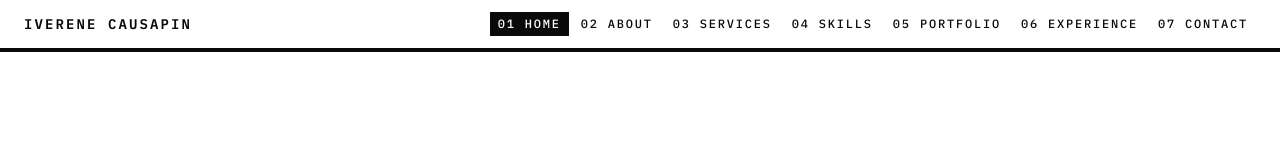
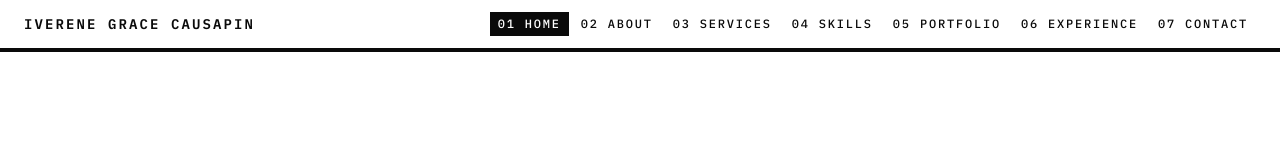
Before and after one commit to iverene/VA-Portfolio, a React (Vite) app: page / in a window 1280 px wide. Shown: the top 160 px of the page. Built offline with nearby package versions, Linux system fonts and the light colour scheme.

Commit message:
content: update name in footer and navbar

```diff
--- a/src/components/layout/Footer.jsx
+++ b/src/components/layout/Footer.jsx
@@ -2,7 +2,7 @@ export default function Footer({ email }) {
   return (
     <footer className="border-t-2 border-[#0a0a0a] bg-[#0a0a0a] text-[#ffffff]">
       <div className="mx-auto flex max-w-[1280px] flex-col gap-2 px-6 py-10 font-mono text-xs uppercase tracking-[0.15em] md:flex-row md:items-center md:justify-between">
-        <p>© {new Date().getFullYear()} Iverene Causapin — Administrative Virtual Assistant</p>
+        <p>© {new Date().getFullYear()} Iverene Grace Causapin — Administrative Virtual Assistant</p>
         <a href={`mailto:${email}`} className="underline underline-offset-4 hover:bg-[#ffffff] hover:text-[#0a0a0a]">{email}</a>
       </div>
     </footer>
--- a/src/components/layout/Navbar.jsx
+++ b/src/components/layout/Navbar.jsx
@@ -20,7 +20,7 @@ export default function Navbar() {
   return (
     <header className="sticky top-0 z-40 border-b-2 border-[#0a0a0a] bg-[#ffffff]">
       <nav aria-label="Primary" className="mx-auto flex max-w-[1280px] items-center justify-between px-6 py-3">
-        <a href="#home" className="font-mono text-sm font-semibold uppercase tracking-[0.15em] text-[#0a0a0a]">Iverene Causapin</a>
+        <a href="#home" className="font-mono text-sm font-semibold uppercase tracking-[0.15em] text-[#0a0a0a]">Iverene Grace Causapin</a>
         <button className="border-2 border-[#0a0a0a] p-1.5 text-[#0a0a0a] md:hidden" aria-expanded={open} aria-label={open ? "Close menu" : "Open menu"} onClick={() => setOpen((v) => !v)}>
           {open ? <X size={18} /> : <Menu size={18} />}
         </button>
```
